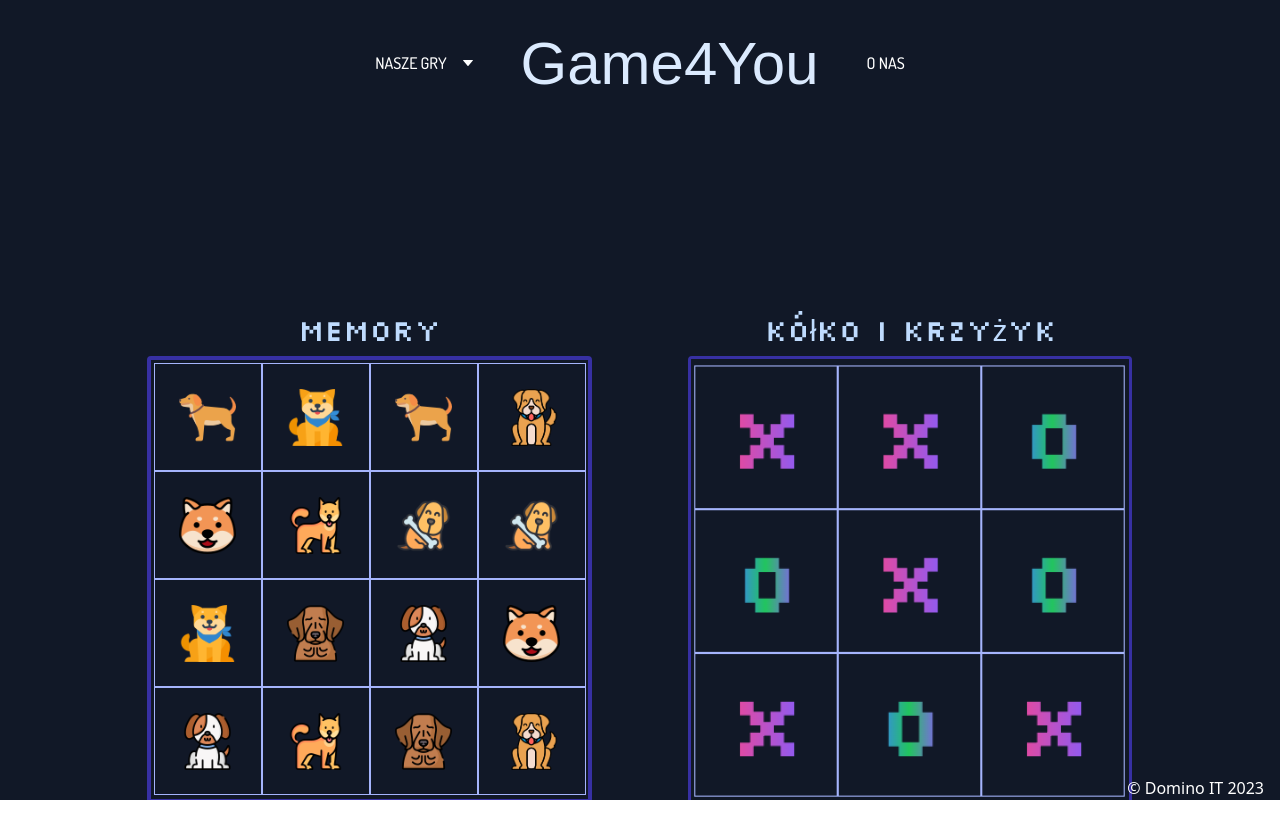
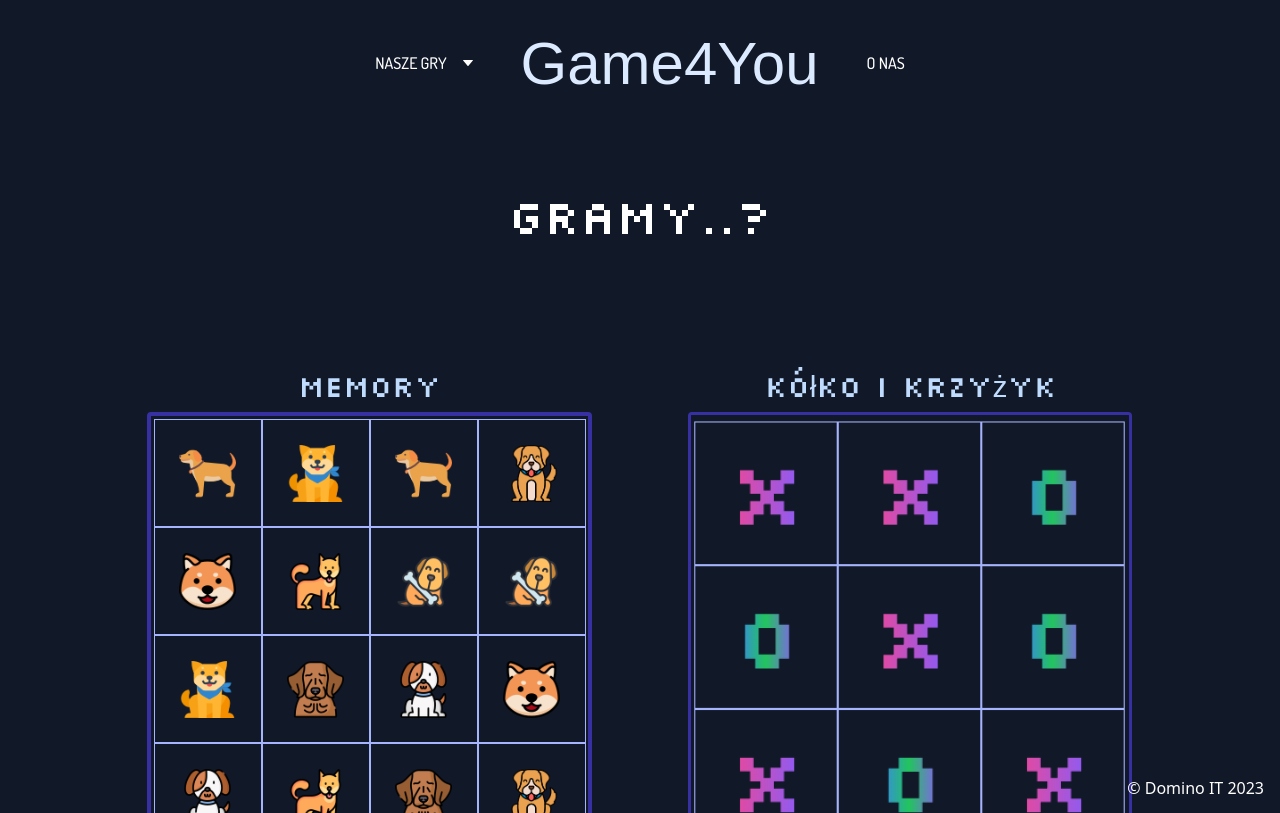
Before and after one commit to DominoxB/Game4You, a Vue app: page / in a window 1280 px wide. Built offline with nearby package versions, Linux system fonts and the light colour scheme; a web font is replaced by a local one; what tailwindcss-animated would draw is missing.

Commit message:
feat: add animate to home page

```diff
--- a/src/components/atoms/HomeContent.vue
+++ b/src/components/atoms/HomeContent.vue
@@ -1,9 +1,10 @@
 <template>
-  <div class="bg-gray-900 my-auto font-dosis">
-    <div class="text-center mt-20 mx-80 pb-10 text-blue-100 animate-fade-down">
-      <!-- <span class="text-2xl leading-10">Game4You to miejsce dla ludzi, którzy cenią sobie kultowe gry-klasyki.
-        Sprawdź swoją pamięć i znajdź wszystkie pary w grze Memory! A może wolisz kółko i
-        krzyżyk? Pamiętaj - tylko trzy takie same znaki w linii zaprowadzą Cię do zwycięstwa. Powodzenia!</span> -->
+  <div class="bg-gray-900 my-auto">
+    <div class="flex items-center justify-center py-16 text-white">
+      <h1
+        class="relative w-[max-content] font-silk uppercase text-5xl before:absolute before:inset-0 before:animate-typewriter before:bg-gray-900 after:absolute after:inset-0 after:w-[0.125em] after:animate-caret after:bg-white">
+        gramy..?
+      </h1>
     </div>
     <div class="flex justify-center text-center text-blue-200 font-silk text-3xl space-x-24 mt-16">
       <router-link to="/MemoryGame">
@@ -12,12 +13,13 @@
           <video width="445" height="445" autoplay muted v-if="hoverMemory" class="mt-2">
             <source src="../videos/memory.mp4" type="video/mp4">
           </video>
-          <img src="@/components/images/mems.png" alt="Memory Game"
-            class="border-4 border-indigo-800 rounded mt-2" v-else />
+          <img src="@/components/images/mems.png" alt="Memory Game" class="border-4 border-indigo-800 rounded mt-2"
+            v-else />
         </div>
       </router-link>
       <router-link to="/TicTacToeGame">
-        <div class="cursor-pointer w-[445px] h-[445px]" @mouseover="hoverTicTacToe = true" @mouseleave="hoverTicTacToe = false">
+        <div class="cursor-pointer w-[445px] h-[445px]" @mouseover="hoverTicTacToe = true"
+          @mouseleave="hoverTicTacToe = false">
           <span>Kółko i krzyżyk</span>
           <video width="445" height="445" autoplay muted v-if="hoverTicTacToe" class="mt-2">
             <source src="../videos/tictactoe.mp4">
```
